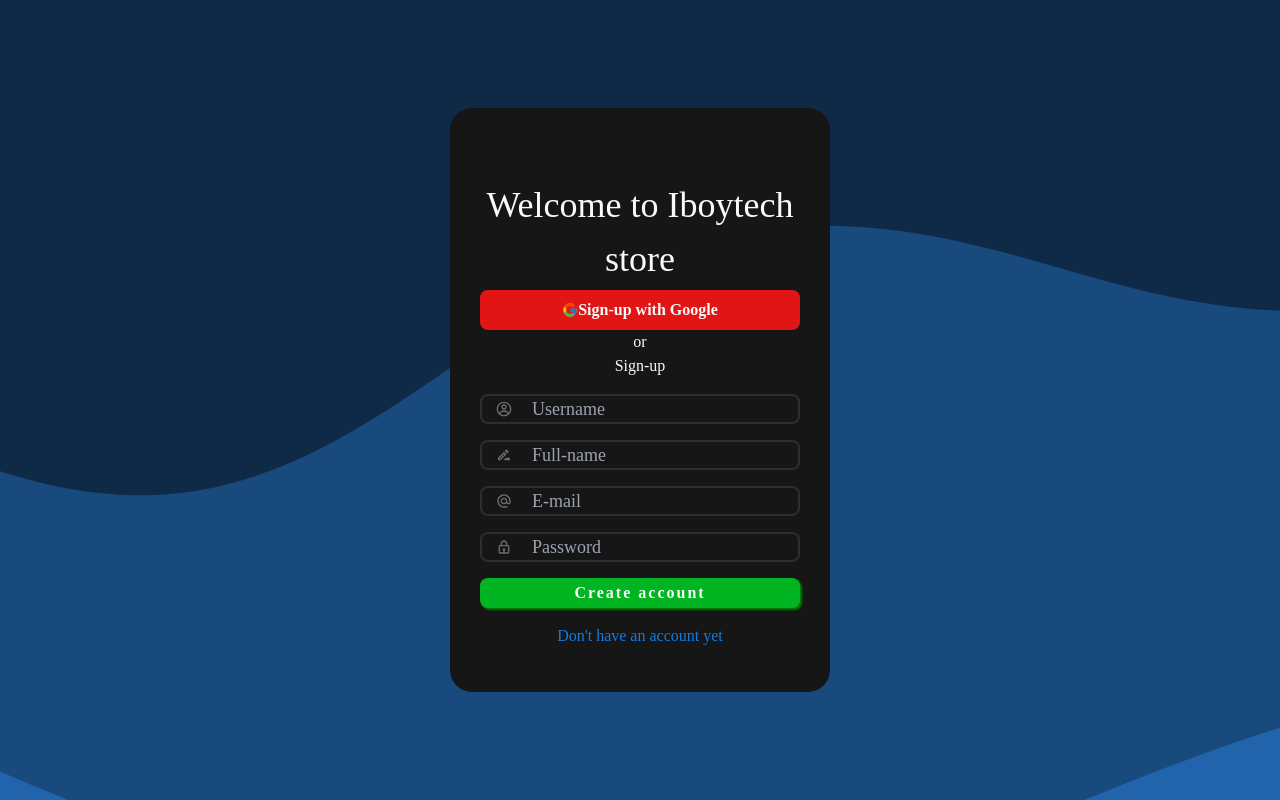
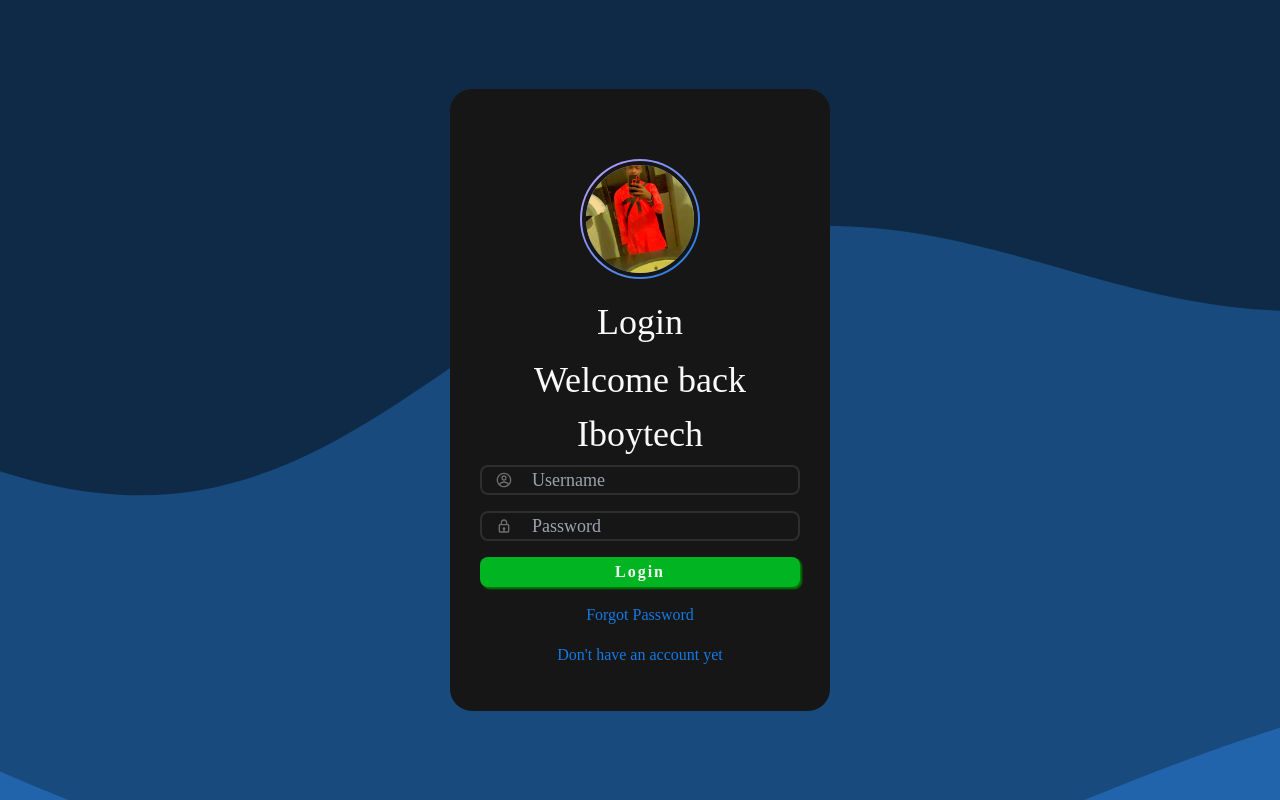
Before and after one commit to owolabijunior12/personal-project, a React (Create React App) app in the folder client/: page / in a window 1280 px wide. Built offline with nearby package versions, Linux system fonts and the light colour scheme.

Commit message:
small changes

```diff
--- a/client/src/App.js
+++ b/client/src/App.js
@@ -8,9 +8,9 @@
 
   return (
     <div className='h-screen bg-primary flex justify-center items-center'>
-      {/* <Login/> */}
+      <Login/>
       {/* <HomeScreen/>  */}
-      <Signup/>
+      {/* <Signup/> */}
 
 </div>
   );
```
